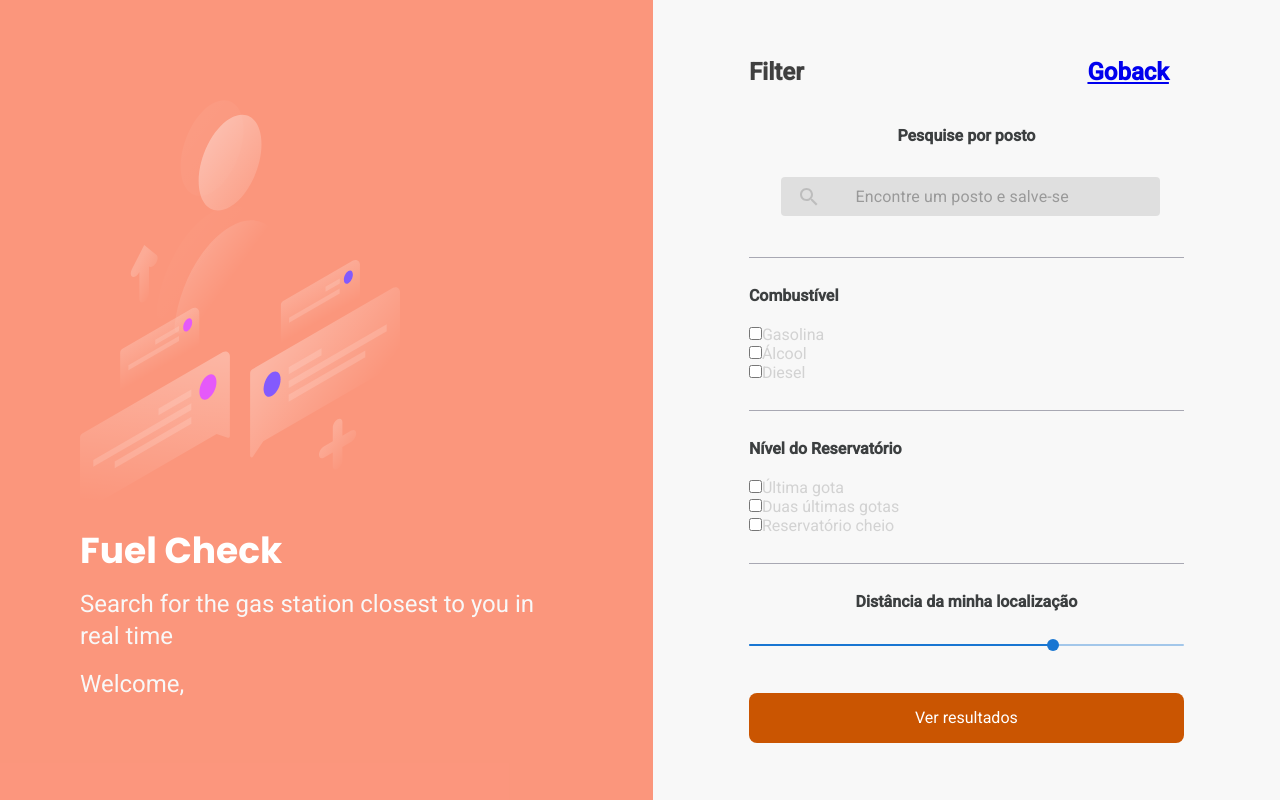
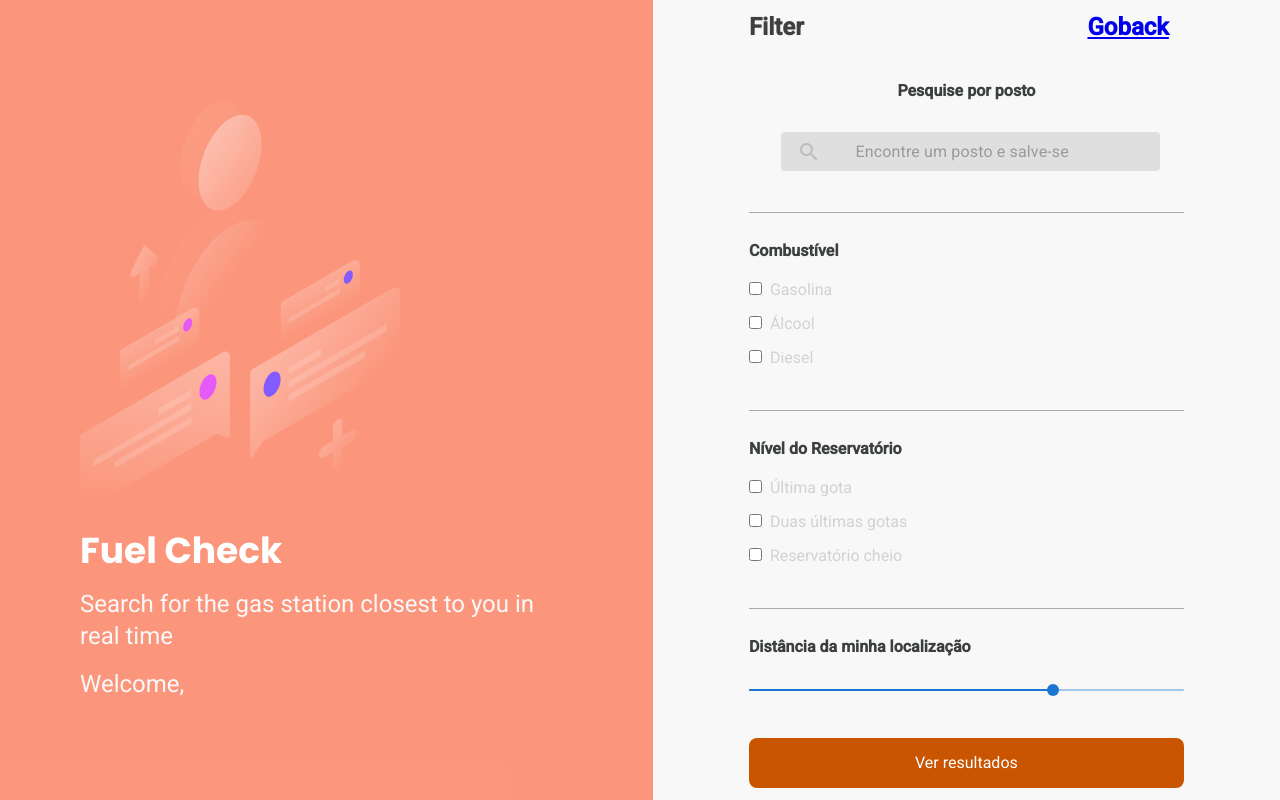
Before and after one commit to w16/w16-warker-app-frontend, a React (Create React App) app in the folder warkerapp/: page /home/filter in a window 1280 px wide. Built offline with nearby package versions, Linux system fonts and the light colour scheme.

Commit message:
add some classnames in filter page and fix some styles

```diff
--- a/warkerapp/src/pages/Filter.tsx
+++ b/warkerapp/src/pages/Filter.tsx
@@ -37,7 +37,9 @@ export function Filter() {
             </div>
           </header>
           <div className="search-map">
+              <div className="posto">
             <h4>Pesquise por posto</h4>
+            </div>
             <SearchAppBar></SearchAppBar>
           </div>
           <div className="separator-filter"></div>
@@ -81,7 +83,7 @@ export function Filter() {
               </ul>
             </div>
             <div className="separator-filter"></div>
-            <div className="combustivel">
+            <div className="reservatorio">
               <h4>Nível do Reservatório</h4>
               <ul>
                 <li>
@@ -120,8 +122,9 @@ export function Filter() {
               </ul>
             </div>
             <div className="separator-filter"></div>
-
+            <div className="localizacao">
             <h4>Distância da minha localização</h4>
+            </div>
             <SliderSizes></SliderSizes>
           </section>
           <Button
--- a/warkerapp/src/styles/auth.scss
+++ b/warkerapp/src/styles/auth.scss
@@ -182,7 +182,7 @@
     }
 }
 
-.combustivel{
+.combustivel, .reservatorio, .localizacao{
 
    display: flex;
    flex-direction: column;
@@ -190,7 +190,11 @@
 
     li {
         display: flex;
-        list-style: none;
+        margin-bottom: 15px;
+    }
+
+    label {
+        margin-left: 8px;
     }
 
 
```
